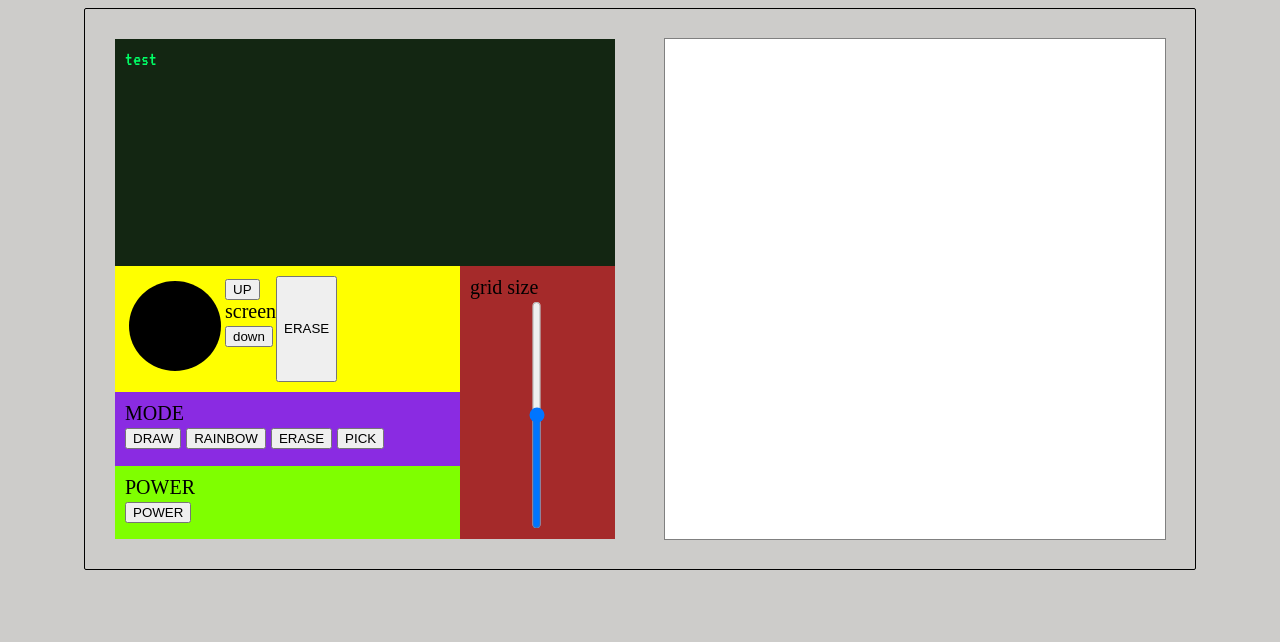
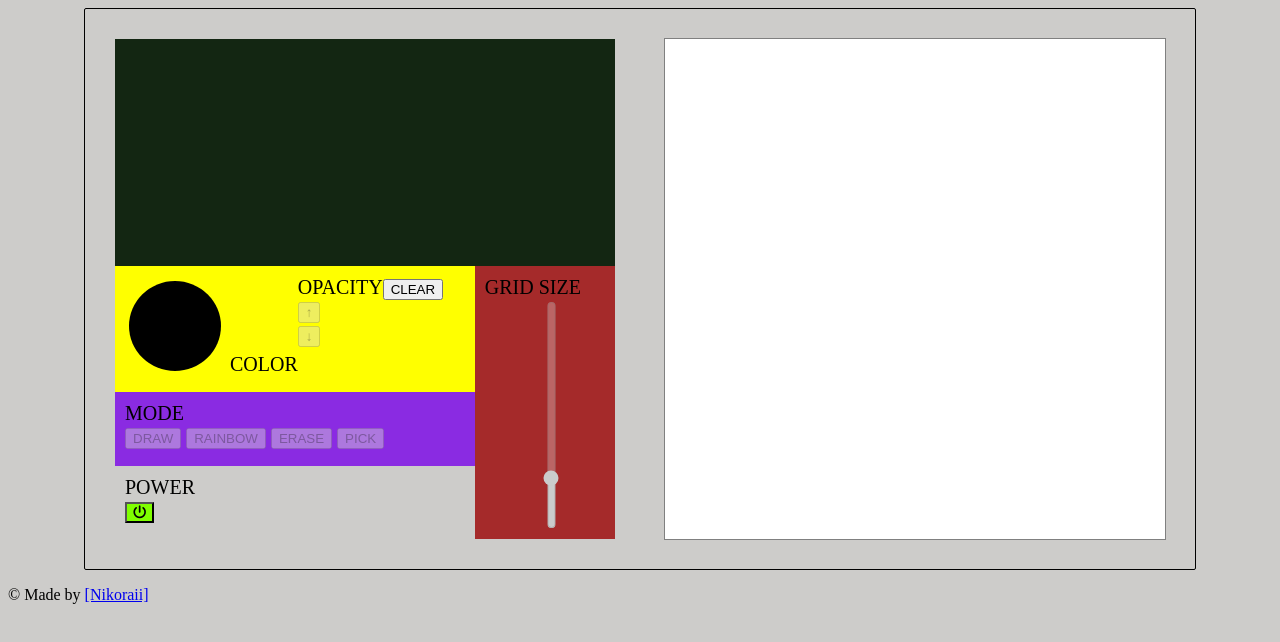
Before and after one commit to Nikoraii/odin-etch-a-sketch, a plain HTML site: page index.html in a window 1280 px wide. Drawn offline with Linux system fonts and the light colour scheme.

Commit message:
Update elements and add buttons

```diff
--- a/index.html
+++ b/index.html
@@ -5,42 +5,58 @@
     <meta name="viewport" content="width=device-width, initial-scale=1.0">
     <title>Etch a Sketch</title>
     <link rel="stylesheet" href="./src/css/main.css">
+    <link rel="stylesheet" href="https://cdnjs.cloudflare.com/ajax/libs/font-awesome/6.4.0/css/all.min.css" integrity="sha512-iecdLmaskl7CVkqkXNQ/ZH/XLlvWZOJyj7Yy7tcenmpD1ypASozpmT/E0iPtmFIB46ZmdtAc9eNBvH0H/ZpiBw==" crossorigin="anonymous" referrerpolicy="no-referrer">
 </head>
 <body>
     <main>
         <div id="settings">
             <div id="display">
-                <div id="screen">test</div>
+                <div id="screen">
+                </div>
             </div>
             <div id="buttons">
-                <input type="color" name="" id="color-picker">
-                <div>
-                    <button>UP</button>
-                    <div>screen</div>
-                    <button>down</button>
+                <div id="color-picker-container">
+                    <input type="color" disabled name="color-picker" id="color-picker" value="#000000">
+                    <label for="color-picker">COLOR</label>
                 </div>
-                <button>ERASE</button>
+                <div id="opacity">
+                    <div>OPACITY</div>
+                    <div id="opacity-section">
+                        <button class="button opacity-change" disabled id="opacity-up">&#8593;</button>
+                        <div id="opacity-screen"></div>
+                        <button class="button opacity-change" disabled id="opacity-down">&#8595;</button>
+                    </div>
+                </div>
+                <div id="clear-container">
+                    <button id="clear" class="button">CLEAR</button>
+                </div>
             </div>
             <div id="mode">
                 <div>MODE</div>
                 <div id="button-row">
-                    <button>DRAW</button>
-                    <button>RAINBOW</button>
-                    <button>ERASE</button>
-                    <button>PICK</button>
+                    <button id="draw" class="button button-mode" disabled>DRAW</button>
+                    <button id="rainbow" class="button button-mode" disabled>RAINBOW</button>
+                    <button id="erase" class="button button-mode" disabled>ERASE</button>
+                    <button id="pick" class="button button-mode" disabled>PICK</button>
                 </div>
             </div>
             <div id="grid-control">
-                <div>grid size</div>
-                <input type="range" name="grid-size" id="grid-size">
+                <div>GRID SIZE</div>
+                <div id="grid-screen"></div>
+                <input type="range" disabled name="grid-size" id="grid-size" min="4" max="64" step="1" value="16">
             </div>
-            <div id="power">
+            <div id="power-container">
                 <div>POWER</div>
-                <button>POWER</button>
+                <button class="button" id="power"><i class="fa-solid fa-power-off"></i></button>
             </div>
         </div>
         <div id="grid-container">
         </div>
     </main>
+    <footer>
+        <p id="footer">&#169;<span id="year"></span> Made by <a id="git-link" href="https://github.com/Nikoraii" target="_blank">[Nikoraii]</a></p>
+    </footer>
+    <script type="module" src="./src/js/main.js"></script>
+    <script type="module" src="./src/js/components/footer/footer.js"></script>
 </body>
 </html>
```
